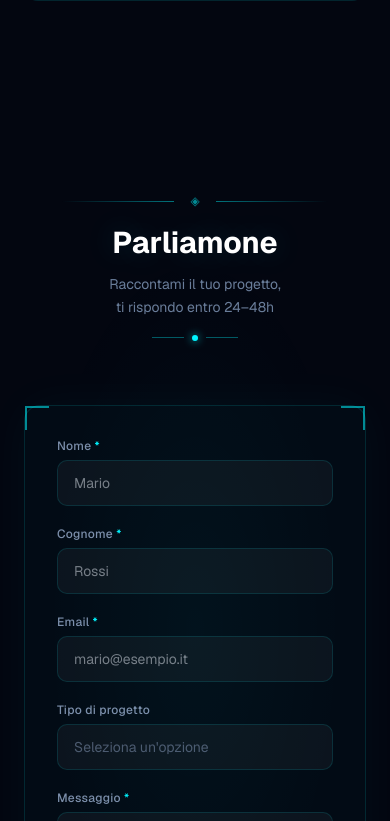
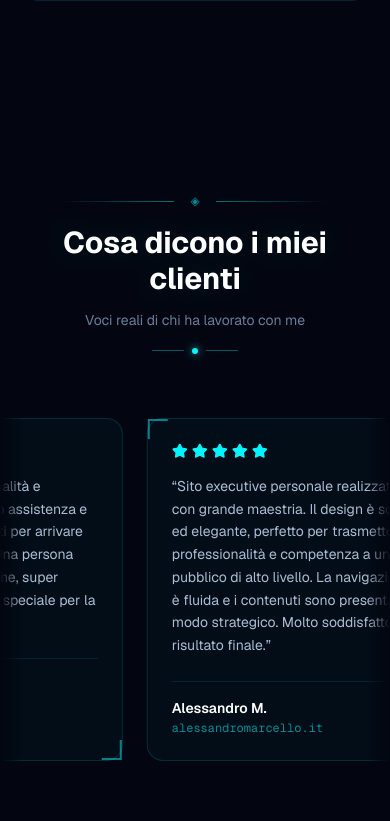
Before and after one commit to MaxDax84/CV_Massimo_Dassano, a Next.js app: page / in a window 390 px wide. Shown: the part 6923-7744 px from the top of the page. Built offline with nearby package versions, Linux system fonts and the light colour scheme.

Commit message:
Aggiunge sezione recensioni con carosello trascinabile prima del form contatti
Carosello a scorrimento continuo lento, trascinabile in entrambe le direzioni;
al rilascio riprende l'autoplay nella direzione dell'ultimo movimento.

```diff
--- a/app/page.tsx
+++ b/app/page.tsx
@@ -8,6 +8,7 @@ import {
   Monitor, Wand2, Star, Zap, Code, Smartphone, Search, Shield, Target,
   ArrowRight, Mail, ChevronDown,
 } from "lucide-react"
+import { motion, useMotionValue, useAnimationFrame } from "framer-motion"
 import { ParticleCanvas } from "@/components/particle-canvas"
 import { ContactReveal } from "@/components/contact-reveal"
 import { useLanguage } from "@/contexts/language-context"
@@ -117,6 +118,10 @@ const homeT = {
           a: "No, lavoro da remoto con professionisti e piccole imprese ovunque in Italia (e non solo). Le chiamate e i confronti si fanno online, senza problemi di distanza.",
         },
       ],
+    },
+    reviews: {
+      title: "Cosa dicono i miei clienti",
+      subtitle: "Voci reali di chi ha lavorato con me",
     },
     contact: {
       title: "Parliamone",
@@ -240,6 +245,10 @@ const homeT = {
           a: "No, I work remotely with professionals and small businesses anywhere in Italy (and beyond). Calls and discussions happen online, distance is never an issue.",
         },
       ],
+    },
+    reviews: {
+      title: "What my clients say",
+      subtitle: "Real feedback from people I've worked with",
     },
     contact: {
       title: "Let's talk",
@@ -1066,6 +1075,146 @@ function FAQSection() {
 }
 
 /* ─────────────────────────────────────────────────────
+   REVIEWS
+   Recensioni reali, non tradotte (contenuto fattuale, come
+   COMPANIES in ExperienceSection) — solo il titolo/sottotitolo
+   della sezione passano per homeT.
+───────────────────────────────────────────────────── */
+const REVIEWS = [
+  {
+    name: "Paolo T.",
+    source: "olisticstudio.it",
+    text: "Grandissima professionalità e passione, ma soprattutto assistenza e consigli ragionati e mirati per arrivare all'obiettivo prefissato. Una persona speciale come pochissime, super consigliata. Un encomio speciale per la rapidità.",
+  },
+  {
+    name: "Alessandro M.",
+    source: "alessandromarcello.it",
+    text: "Sito executive personale realizzato con grande maestria. Il design è sobrio ed elegante, perfetto per trasmettere professionalità e competenza a un pubblico di alto livello. La navigazione è fluida e i contenuti sono presentati in modo strategico. Molto soddisfatto del risultato finale.",
+  },
+  {
+    name: "Gianfranco D.",
+    source: "dassano.it",
+    text: "È stato realizzato un sito web meraviglioso: elegante, velocissimo e facilissimo da navigare. Ogni esigenza è stata capita al volo, con una cura per i dettagli e una precisione davvero fuori dal comune. L'esperienza di navigazione è fluida e senza alcun difetto. Consigliatissimo!",
+  },
+  {
+    name: "Marcella M.",
+    source: "marcellamarcone.it",
+    text: "Un'esperienza fantastica dal primo all'ultimo giorno. Grande disponibilità, puntualità e un'attenzione maniacale a ogni singolo particolare. Il risultato finale è un sito web su misura semplicemente impeccabile sotto ogni punto di vista. Il miglior investimento fatto per la mia attività!",
+  },
+] as const
+
+function ReviewCard({ review }: { review: (typeof REVIEWS)[number] }) {
+  return (
+    <div
+      className="relative shrink-0 w-[300px] sm:w-[360px] rounded-2xl p-6 select-none"
+      style={{ background: "rgba(0,245,255,0.03)", border: "1px solid rgba(0,245,255,0.14)" }}
+    >
+      <div className="absolute top-0 left-0 w-5 h-5" style={{ borderTop: "2px solid rgba(0,245,255,0.5)", borderLeft: "2px solid rgba(0,245,255,0.5)" }} />
+      <div className="absolute bottom-0 right-0 w-5 h-5" style={{ borderBottom: "2px solid rgba(0,245,255,0.5)", borderRight: "2px solid rgba(0,245,255,0.5)" }} />
+
+      <div className="flex gap-1 mb-4">
+        {Array.from({ length: 5 }).map((_, i) => (
+          <Star key={i} className="w-4 h-4" style={{ color: "#00f5ff", fill: "#00f5ff" }} />
+        ))}
+      </div>
+
+      <p className="text-sm leading-relaxed mb-6" style={{ color: "rgba(200,220,245,0.85)" }}>
+        &ldquo;{review.text}&rdquo;
+      </p>
+
+      <div className="pt-4" style={{ borderTop: "1px solid rgba(0,245,255,0.1)" }}>
+        <div className="text-sm font-semibold text-white">{review.name}</div>
+        <div className="text-xs font-mono mt-0.5" style={{ color: "rgba(0,245,255,0.55)" }}>{review.source}</div>
+      </div>
+    </div>
+  )
+}
+
+/**
+ * Marquee infinito trascinabile: scorre lento in autoplay, il drag lo sposta
+ * a velocità naturale (1:1 col puntatore) in entrambe le direzioni, e al
+ * rilascio l'autoplay riprende usando la direzione dell'ultimo movimento
+ * (velocity.x in onDragEnd), non necessariamente quella di partenza.
+ */
+function ReviewsCarousel() {
+  const trackRef = useRef<HTMLDivElement>(null)
+  const x = useMotionValue(0)
+  const direction = useRef(1) // 1 = scorrimento verso sinistra (default), -1 = verso destra
+  const unitWidth = useRef(0)
+  const isDragging = useRef(false)
+
+  useEffect(() => {
+    const measure = () => {
+      if (trackRef.current) unitWidth.current = trackRef.current.scrollWidth / 4
+    }
+    measure()
+    window.addEventListener("resize", measure)
+    return () => window.removeEventListener("resize", measure)
+  }, [])
+
+  const wrap = (v: number) => {
+    const u = unitWidth.current
+    if (!u) return v
+    let out = v % u
+    if (out > 0) out -= u
+    return out
+  }
+
+  useAnimationFrame((_, delta) => {
+    if (isDragging.current || !unitWidth.current) return
+    const speed = 26 // px/s — scorrimento volutamente lento
+    x.set(wrap(x.get() - direction.current * speed * (delta / 1000)))
+  })
+
+  return (
+    <div
+      className="overflow-hidden"
+      style={{
+        WebkitMaskImage: "linear-gradient(90deg, transparent, black 6%, black 94%, transparent)",
+        maskImage: "linear-gradient(90deg, transparent, black 6%, black 94%, transparent)",
+      }}
+    >
+      <motion.div
+        ref={trackRef}
+        className="flex gap-6 w-max cursor-grab active:cursor-grabbing"
+        style={{ x }}
+        drag="x"
+        dragMomentum={false}
+        onDragStart={() => { isDragging.current = true }}
+        onDragEnd={(_, info) => {
+          isDragging.current = false
+          if (info.velocity.x > 40) direction.current = -1
+          else if (info.velocity.x < -40) direction.current = 1
+          x.set(wrap(x.get()))
+        }}
+      >
+        {Array.from({ length: 4 }).flatMap((_, copy) =>
+          REVIEWS.map((r, i) => <ReviewCard key={`${copy}-${i}`} review={r} />)
+        )}
+      </motion.div>
+    </div>
+  )
+}
+
+function ReviewsSection() {
+  const { ref, inView } = useScrollInView()
+  const ht = useHomeLang()
+
+  return (
+    <section id="recensioni" className="py-24 relative overflow-hidden">
+      <div className="max-w-6xl mx-auto px-6">
+        <div ref={ref} className={`transition-all duration-700 ${inView ? "opacity-100 translate-y-0" : "opacity-0 translate-y-8"}`}>
+          <SectionHeader title={ht.reviews.title} subtitle={ht.reviews.subtitle} />
+        </div>
+      </div>
+      <div className={`transition-all duration-700 delay-150 ${inView ? "opacity-100 translate-y-0" : "opacity-0 translate-y-8"}`}>
+        <ReviewsCarousel />
+      </div>
+    </section>
+  )
+}
+
+/* ─────────────────────────────────────────────────────
    CONTACT
 ───────────────────────────────────────────────────── */
 function ContactSection() {
@@ -1296,6 +1445,7 @@ export default function HomePage() {
       <WhyMeSection />
       {false && <PortfolioSection />}
       <FAQSection />
+      <ReviewsSection />
       <ContactSection />
       <HomeFooter />
     </main>
```
